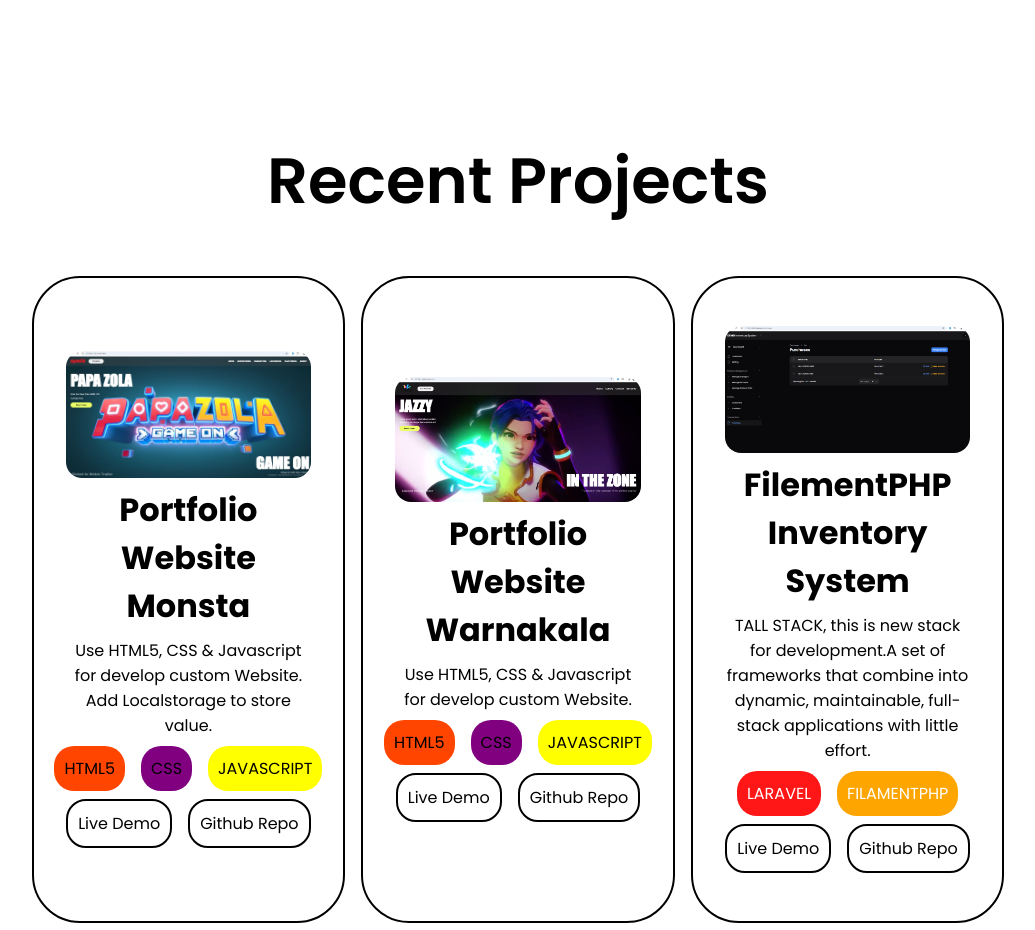
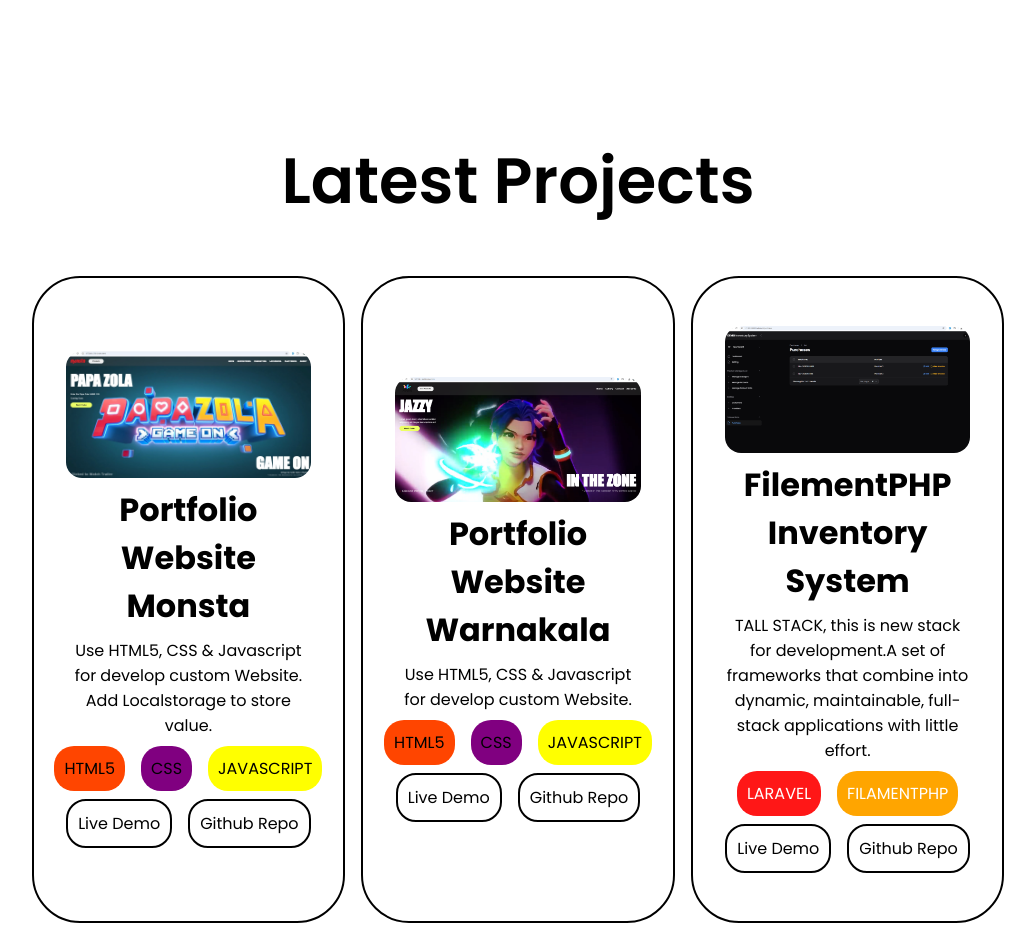
Before and after one commit to SahirRadzi/html-css-js-myportfolio, a plain HTML site: page index.html in a window 1280 px wide. Shown: the part 2320-3250 px from the top of the page, without its empty margins (122-1157 px from the left). Drawn offline with Linux system fonts and the light colour scheme.

Commit message:
fix minor issue

```diff
--- a/index.html
+++ b/index.html
@@ -105,7 +105,7 @@
     </section>
 
     <section id="projects" class="projects">
-      <h2 class="section-title">Recent Projects</h2>
+      <h2 class="section-title">Latest Projects</h2>
 
       <div class="projects-grid">
         <div class="project-card">
```
